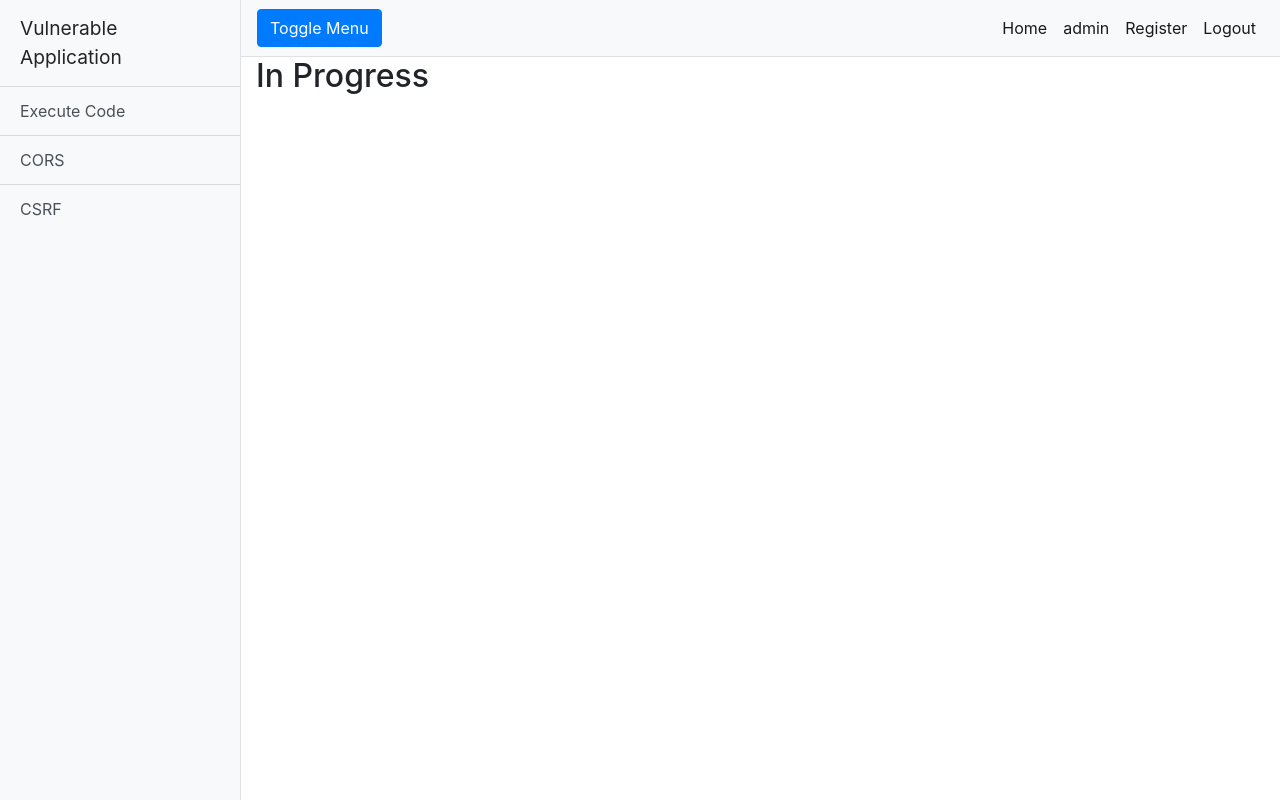
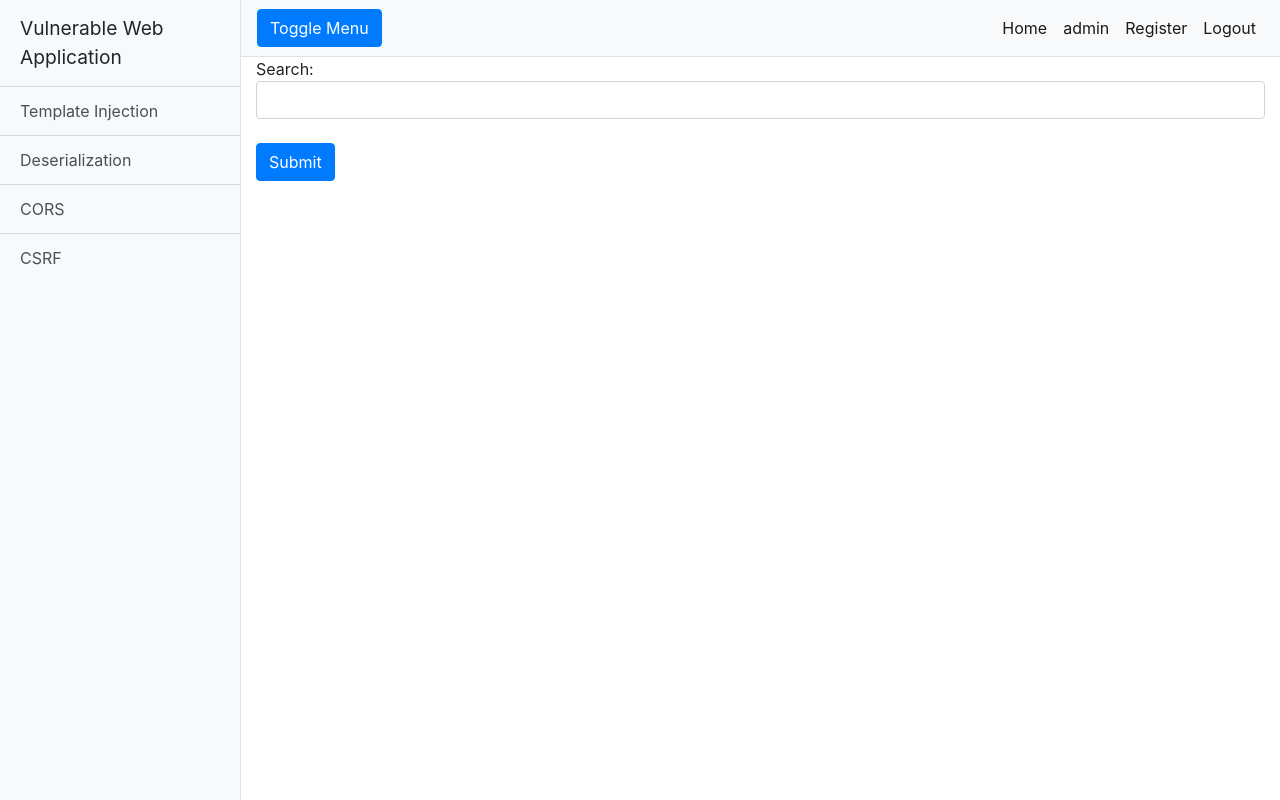
Before and after one commit to vskram21/SecChallenge, a Flask app: page /serialization in a window 1280 px wide. Run offline with Flask 2, Linux system fonts and the light colour scheme; a user stored in the database is signed in; data comes from the database, SQL or seed files in the repository; both versions use the stored data as it was after the commit; some libraries are stand-ins or nearby versions.

Commit message:
added template injection & deserialization

```diff
--- a/src/app.py
+++ b/src/app.py
@@ -1,9 +1,11 @@
-from flask import Flask, render_template, request, session, escape, redirect, url_for,g
+from flask import Flask, render_template, request, session, escape, redirect, url_for,g, render_template_string
 import model
 from functools import wraps
 from flask_cors import cross_origin
+import pickle
 
 app = Flask(__name__, static_url_path='')
+app.config.update(TEMPLATES_AUTO_RELOAD = True)
 name = "Hello"
 # model.createdefaultusers()
 app.secret_key = b'(*&%HJVHGFHFCGHHJGHFYHF*&^*%&%&^%*(&*%&5756685756868575234HIUHIHIdfsoijdf'
@@ -32,12 +34,29 @@ def index():
     else:
         return render_template('index.html')
 
-@app.route('/serialization')
-@login_required
+@app.route('/serialization', methods=['GET', 'POST'])
+
 def serialization():
-    return render_template('serialization.html', i=escape(session['username']))
+    if request.method == 'POST':
+        obj = request.form['search']
+        pickle.load(obj)
+        return render_template_string("Pickle loaded")
+    return render_template('serialization.html',i=escape(session['username']))
+
+
+@app.route('/template', methods=['GET', 'POST'])
+
+def template():
+    if 'search' in request.args :
+        source = request.args.get('search')
+        return render_template_string(source)
+        #return render_template('template.html', i=escape(session['username']), search = request.form['search'])
+    else:
+        return render_template('template.html',i=escape(session['username']))
+
 
 @app.route('/register', methods=['GET', 'POST'])
+@login_required
 def register():
     if request.method == 'GET':
         return render_template('register.html')
--- a/src/templates/index.html
+++ b/src/templates/index.html
@@ -24,9 +24,10 @@
 
     <!-- Sidebar -->
     <div class="bg-light border-right" id="sidebar-wrapper">
-      <div class="sidebar-heading">Vulnerable Application </div>
+      <div class="sidebar-heading">Vulnerable Web Application </div>
       <div class="list-group list-group-flush">
-        <a href="serialization" class="list-group-item list-group-item-action bg-light">Execute Code</a>
+        <a href="template" class="list-group-item list-group-item-action bg-light">Template Injection</a>
+        <a href="serialization" class="list-group-item list-group-item-action bg-light">Deserialization</a>
         <a href="cors" class="list-group-item list-group-item-action bg-light">CORS</a>
         <a href="csrf" class="list-group-item list-group-item-action bg-light">CSRF</a>
       </div>
@@ -48,7 +49,7 @@
             <li class="nav-item active">
               <a class="nav-link" href="/">Home <span class="sr-only">(current)</span></a>
             </li>
-            {% if i %}
+            {% if i is defined %}
             <li class="nav-item active">
                 <a class="nav-link" href="/">{{i}} <span class="sr-only">(current)</span></a>
             </li>
@@ -61,7 +62,7 @@
               <li class="nav-item active">
                   <a class="nav-link" href="register">Register <span class="sr-only">(current)</span></a>
                 </li>
-                {% if i %}
+                {% if i is defined%}
                 <li class="nav-item active">
                   <a class="nav-link" href="logout">Logout <span class="sr-only">(current)</span></a>
                 </li>
--- a/src/templates/serialization.html
+++ b/src/templates/serialization.html
@@ -1,4 +1,9 @@
 {% extends "index.html" %}
 {% block content %}
- <h2> In Progress </h2>
+
+<div class="form-group">
+        <form action="serialization" method='POST'>
+            Search:<input class="form-control" name=search type="text"><br>
+            <button type="submit" class="btn btn-primary">Submit</button>
+        </form>
 {% endblock content %}
```
Also changed, not shown: src/templates/template.html (added, +17 -0 lines), README.md, src/test.db.
